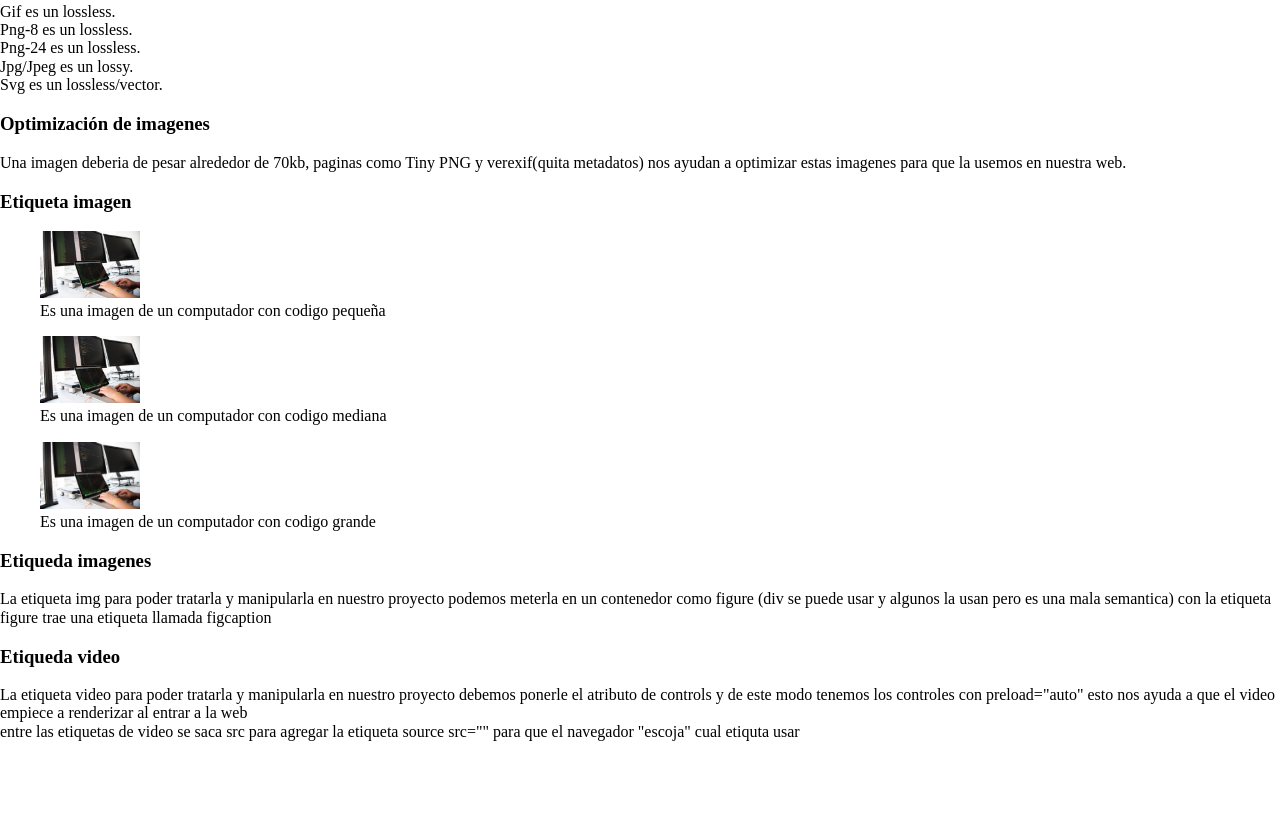
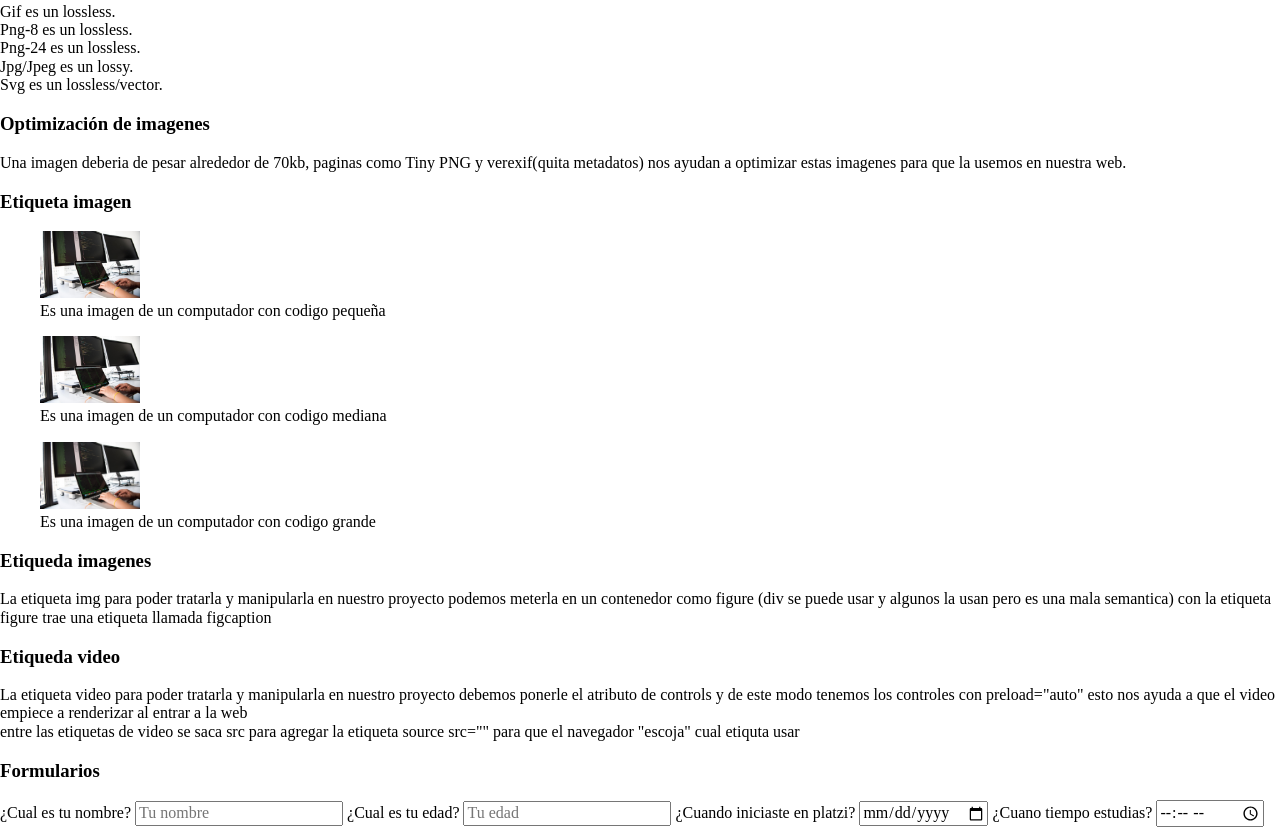
Before and after one commit to ospinajuanp/DefinitivoHTMLCSSPlatzi, a website: page index.html in a window 1280 px wide. Shown: the part 1347-2174 px from the top of the page. Before the commit the page ends 2088 px from the top, so only its background shows below. Drawn offline with nearby package versions, Linux system fonts and the light colour scheme.

Commit message:
Agregando formularios

```diff
--- a/index.html
+++ b/index.html
@@ -174,7 +174,31 @@
                     La etiqueta video para poder tratarla y manipularla en nuestro proyecto debemos ponerle el atributo de controls y de este modo tenemos los controles con preload="auto" esto nos ayuda a que el video empiece a renderizar al entrar a la web <br>entre las etiquetas de video se saca src para agregar la etiqueta source src="" para que el navegador "escoja" cual etiquta usar
                 </div>
             </div>
-
+            <div class="clase__contenido">
+                <div>
+                    <h3>Formularios</h3>
+                </div>
+                <div>
+                    <form action="">
+                        <label for="name">
+                            <span>¿Cual es tu nombre?</span>
+                            <input type="text" id="name" placeholder="Tu nombre">
+                        </label>
+                        <label for="age">
+                            <span>¿Cual es tu edad?</span>
+                            <input type="number" id="age" placeholder="Tu edad">
+                        </label>
+                        <label for="date">
+                            <span>¿Cuando iniciaste en platzi?</span>
+                            <input type="date" id="date">
+                        </label>
+                        <label for="time">
+                            <span>¿Cuano tiempo estudias?</span>
+                            <input type="time" id="time">
+                        </label>
+                    </form>
+                </div>
+            </div>
         </div>
     </main>
     <footer>
```
